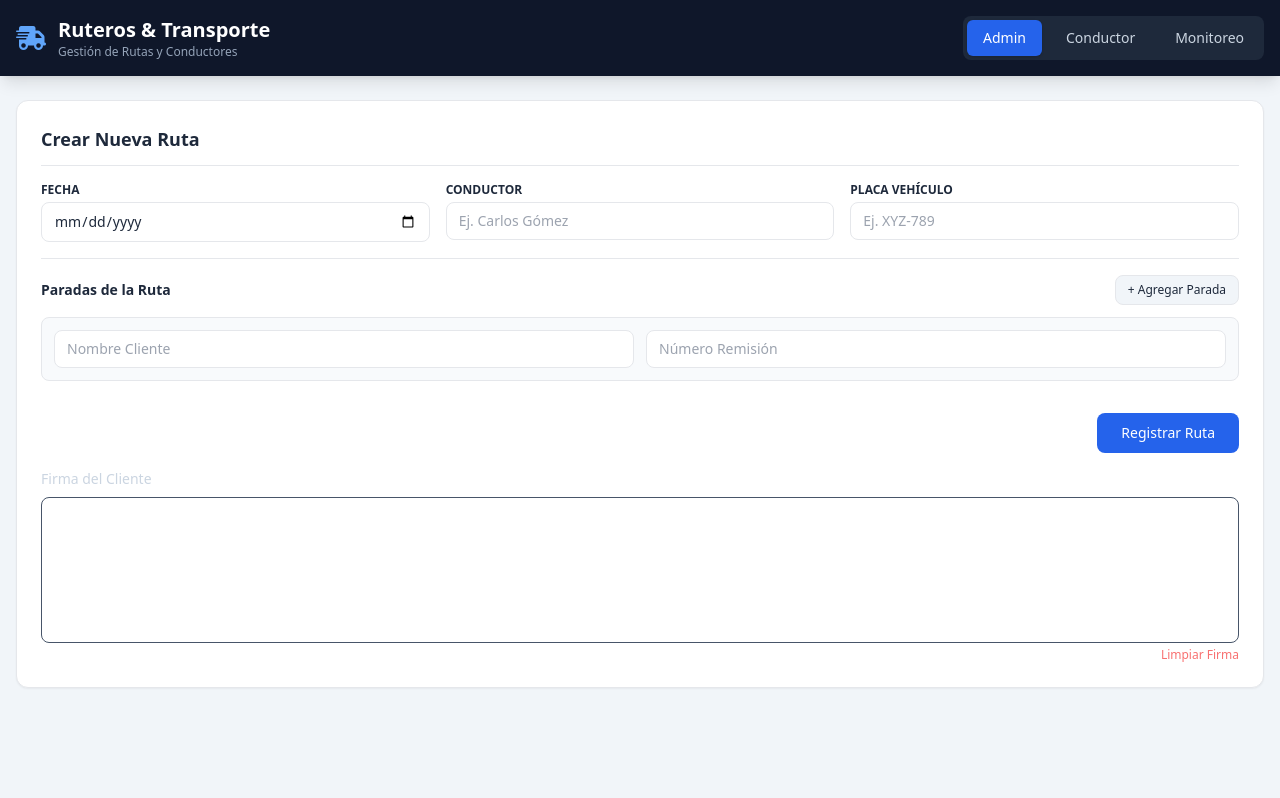
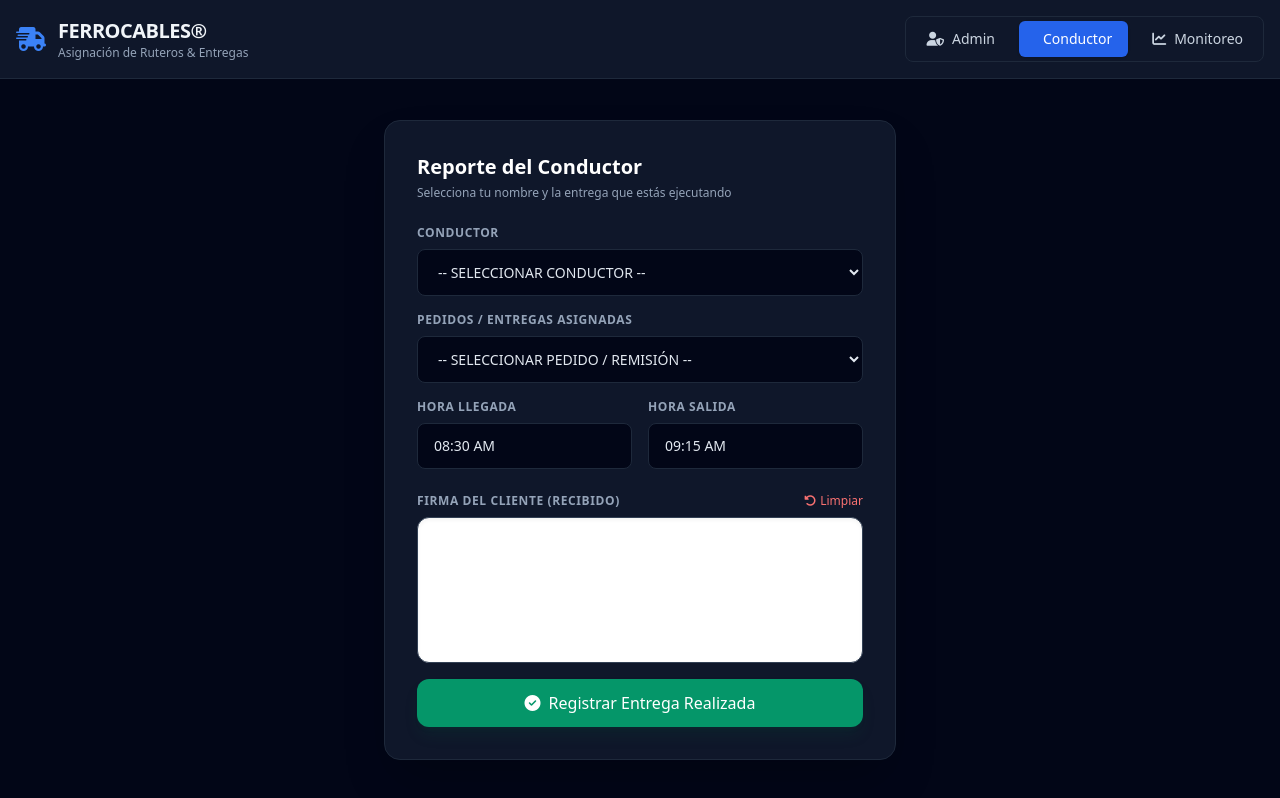
Before and after one commit to ferroia/api-ruteros-ferrocables, a website: page public/index.html in a window 1280 px wide. Drawn offline with nearby package versions, Linux system fonts and the light colour scheme.

Commit message:
feat: actualizar interfaz con recuadro de firma

```diff
--- a/public/index.html
+++ b/public/index.html
@@ -7,241 +7,105 @@
   <script src="https://cdn.tailwindcss.com"></script>
   <link rel="stylesheet" href="https://cdnjs.cloudflare.com/ajax/libs/font-awesome/6.4.0/css/all.min.css">
 </head>
-<body class="bg-slate-100 text-slate-800 min-h-screen flex flex-col">
-  <header class="bg-slate-900 text-white shadow-lg sticky top-0 z-50">
+<body class="bg-slate-950 text-slate-100 min-h-screen flex flex-col font-sans">
+
+  <!-- Header -->
+  <header class="bg-slate-900 border-b border-slate-800 sticky top-0 z-50">
     <div class="max-w-7xl mx-auto px-4 py-4 flex flex-col md:flex-row justify-between items-center gap-4">
       <div class="flex items-center space-x-3">
-        <i class="fa-solid fa-truck-fast text-2xl text-blue-400"></i>
+        <i class="fa-solid fa-truck-fast text-2xl text-blue-500"></i>
         <div>
-          <h1 class="text-xl font-bold">Ruteros & Transporte</h1>
-          <p class="text-xs text-slate-400">Gestión de Rutas y Conductores</p>
+          <h1 class="text-xl font-bold tracking-tight">FERROCABLES®</h1>
+          <p class="text-xs text-slate-400">Asignación de Ruteros & Entregas</p>
         </div>
       </div>
-      <nav class="flex space-x-2 bg-slate-800 p-1 rounded-lg">
-        <button onclick="switchTab('tab-admin')" id="btn-admin" class="px-4 py-2 text-sm font-medium rounded-md text-white bg-blue-600 shadow">Admin</button>
-        <button onclick="switchTab('tab-driver')" id="btn-driver" class="px-4 py-2 text-sm font-medium rounded-md text-slate-300">Conductor</button>
-        <button onclick="switchTab('tab-monitor')" id="btn-monitor" class="px-4 py-2 text-sm font-medium rounded-md text-slate-300">Monitoreo</button>
+      <nav class="flex space-x-2 bg-slate-900 p-1 rounded-lg border border-slate-800">
+        <button id="btn-admin" class="px-4 py-2 text-sm font-medium rounded-md text-slate-300 hover:text-white transition">
+          <i class="fa-solid fa-user-shield mr-2"></i>Admin
+        </button>
+        <button id="btn-conductor" class="px-4 py-2 text-sm font-medium rounded-md text-white bg-blue-600 shadow">
+          <i class="fa-solid fa-steering-wheel mr-2"></i>Conductor
+        </button>
+        <button id="btn-monitoreo" class="px-4 py-2 text-sm font-medium rounded-md text-slate-300 hover:text-white transition">
+          <i class="fa-solid fa-chart-line mr-2"></i>Monitoreo
+        </button>
       </nav>
     </div>
   </header>
 
-  <main class="flex-grow max-w-7xl w-full mx-auto px-4 py-6">
-    <!-- ADMIN -->
-    <section id="tab-admin" class="space-y-6">
-      <div class="bg-white rounded-xl shadow-sm border p-6">
-        <h2 class="text-lg font-bold border-b pb-3 mb-4">Crear Nueva Ruta</h2>
-        <form id="admin-form" onsubmit="handleCreateRoute(event)" class="space-y-4">
-          <div class="grid grid-cols-1 md:grid-cols-3 gap-4">
+  <!-- Main Content / Formulario Conductor -->
+  <main class="flex-grow flex items-center justify-center p-4">
+    <div class="w-full max-w-lg bg-slate-900 border border-slate-800 rounded-2xl shadow-2xl p-6 sm:p-8 space-y-6">
       <div>
-              <label class="block text-xs font-semibold uppercase mb-1">Fecha</label>
-              <input type="date" id="route-date" required class="w-full px-3 py-2 border rounded-lg text-sm">
+        <h2 class="text-xl font-bold text-white">Reporte del Conductor</h2>
+        <p class="text-xs text-slate-400 mt-1">Selecciona tu nombre y la entrega que estás ejecutando</p>
+      </div>
+
+      <form id="conductorForm" class="space-y-4">
+        <div>
+          <label class="block text-xs font-semibold uppercase tracking-wider text-slate-400 mb-2">Conductor</label>
+          <select name="conductor" class="w-full bg-slate-950 border border-slate-800 rounded-lg px-4 py-3 text-sm text-slate-200 focus:outline-none focus:border-blue-500">
+            <option value="">-- SELECCIONAR CONDUCTOR --</option>
+            <option value="ANDRES LOPEZ">ANDRÉS LÓPEZ (MNO-456)</option>
+          </select>
+        </div>
+
+        <div>
+          <label class="block text-xs font-semibold uppercase tracking-wider text-slate-400 mb-2">Pedidos / Entregas Asignadas</label>
+          <select name="pedido" class="w-full bg-slate-950 border border-slate-800 rounded-lg px-4 py-3 text-sm text-slate-200 focus:outline-none focus:border-blue-500">
+            <option value="">-- SELECCIONAR PEDIDO / REMISIÓN --</option>
+          </select>
+        </div>
+
+        <div class="grid grid-cols-2 gap-4">
+          <div>
+            <label class="block text-xs font-semibold uppercase tracking-wider text-slate-400 mb-2">Hora Llegada</label>
+            <input type="text" name="horaLlegada" value="08:30 AM" class="w-full bg-slate-950 border border-slate-800 rounded-lg px-4 py-3 text-sm text-slate-200 focus:outline-none focus:border-blue-500">
           </div>
           <div>
-              <label class="block text-xs font-semibold uppercase mb-1">Conductor</label>
-              <input type="text" id="driver-name" placeholder="Ej. Carlos Gómez" required class="w-full px-3 py-2 border rounded-lg text-sm">
-            </div>
-            <div>
-              <label class="block text-xs font-semibold uppercase mb-1">Placa Vehículo</label>
-              <input type="text" id="vehicle-plate" placeholder="Ej. XYZ-789" required class="w-full px-3 py-2 border rounded-lg text-sm">
-            </div>
-          </div>
-          <div class="border-t pt-4">
-            <div class="flex justify-between items-center mb-3">
-              <h3 class="text-sm font-semibold">Paradas de la Ruta</h3>
-              <button type="button" onclick="addStopRow()" class="text-xs bg-slate-100 px-3 py-1.5 rounded-lg border">+ Agregar Parada</button>
-            </div>
-            <div id="stops-container" class="space-y-3"></div>
-          </div>
-          <div class="flex justify-end pt-4">
-            <button type="submit" class="bg-blue-600 text-white font-medium px-6 py-2.5 rounded-lg text-sm">Registrar Ruta</button>
-          </div>
-
-  <div class="mb-4">
-    <label class="block text-sm font-medium mb-2 text-slate-300">Firma del Cliente</label>
-    <div class="border border-slate-600 rounded-lg bg-white overflow-hidden">
-      <canvas id="signatureCanvas" class="w-full h-36 touch-none cursor-crosshair"></canvas>
-    </div>
-    <div class="flex justify-end mt-1">
-      <button type="button" id="clearCanvasBtn" class="text-xs text-red-400 hover:underline">Limpiar Firma</button>
+            <label class="block text-xs font-semibold uppercase tracking-wider text-slate-400 mb-2">Hora Salida</label>
+            <input type="text" name="horaSalida" value="09:15 AM" class="w-full bg-slate-950 border border-slate-800 rounded-lg px-4 py-3 text-sm text-slate-200 focus:outline-none focus:border-blue-500">
           </div>
         </div>
 
-</form>
+        <!-- MÓDULO DE FIRMA DEL CLIENTE -->
+        <div class="pt-2">
+          <div class="flex justify-between items-center mb-2">
+            <label class="block text-xs font-semibold uppercase tracking-wider text-slate-400">Firma del Cliente (Recibido)</label>
+            <button type="button" id="clearCanvasBtn" class="text-xs text-red-400 hover:text-red-300 transition flex items-center gap-1">
+              <i class="fa-solid fa-rotate-left"></i> Limpiar
+            </button>
           </div>
-    </section>
-
-    <!-- CONDUCTOR -->
-    <section id="tab-driver" class="hidden space-y-6">
-      <div class="bg-white rounded-xl shadow-sm border p-6 max-w-xl">
-        <h2 class="text-lg font-bold border-b pb-3 mb-4">Registro de Paradas</h2>
-        <form id="driver-form" onsubmit="handleDriverUpdate(event)" class="space-y-4">
-          <div>
-            <label class="block text-xs font-semibold uppercase mb-1">ID Parada</label>
-            <input type="number" id="stop-id" placeholder="Ej. 1" required class="w-full px-3 py-2 border rounded-lg text-sm">
-          </div>
-          <div class="grid grid-cols-2 gap-4">
-            <div>
-              <label class="block text-xs font-semibold uppercase mb-1">Hora Llegada</label>
-              <input type="text" id="arrival-time" placeholder="08:30 AM" required class="w-full px-3 py-2 border rounded-lg text-sm">
-            </div>
-            <div>
-              <label class="block text-xs font-semibold uppercase mb-1">Hora Salida</label>
-              <input type="text" id="departure-time" placeholder="09:15 AM" required class="w-full px-3 py-2 border rounded-lg text-sm">
-            </div>
-          </div>
-          <div>
-            <label class="block text-xs font-semibold uppercase mb-1">Novedad / Observación</label>
-            <textarea id="novelty" rows="3" placeholder="Entregado..." class="w-full px-3 py-2 border rounded-lg text-sm"></textarea>
-          </div>
-          <button type="submit" class="w-full bg-emerald-600 text-white font-medium py-2.5 rounded-lg text-sm">Actualizar Parada</button>
-
-  <div class="mb-4">
-    <label class="block text-sm font-medium mb-2 text-slate-300">Firma del Cliente</label>
-    <div class="border border-slate-600 rounded-lg bg-white overflow-hidden">
+          <div class="border border-slate-700 rounded-xl bg-white overflow-hidden shadow-inner">
             <canvas id="signatureCanvas" class="w-full h-36 touch-none cursor-crosshair"></canvas>
-    </div>
-    <div class="flex justify-end mt-1">
-      <button type="button" id="clearCanvasBtn" class="text-xs text-red-400 hover:underline">Limpiar Firma</button>
           </div>
         </div>
 
+        <button type="submit" class="w-full bg-emerald-600 hover:bg-emerald-500 text-white font-medium py-3 rounded-xl transition flex items-center justify-center space-x-2 shadow-lg shadow-emerald-900/20">
+          <i class="fa-solid fa-circle-check"></i>
+          <span>Registrar Entrega Realizada</span>
+        </button>
       </form>
     </div>
-    </section>
-
-    <!-- MONITOREO -->
-    <section id="tab-monitor" class="hidden space-y-6">
-      <div class="bg-white rounded-xl shadow-sm border p-6">
-        <div class="flex justify-between items-center mb-4">
-          <h2 class="text-lg font-bold">Rutas Registradas</h2>
-          <button onclick="fetchRoutes()" class="text-xs bg-slate-100 px-3 py-1.5 rounded-lg border">Actualizar</button>
-        </div>
-        <div class="overflow-x-auto">
-          <table class="w-full text-left border-collapse text-sm">
-            <thead>
-              <tr class="bg-slate-50 border-b">
-                <th class="py-3 px-4">ID</th>
-                <th class="py-3 px-4">Fecha</th>
-                <th class="py-3 px-4">Conductor</th>
-                <th class="py-3 px-4">Placa</th>
-                <th class="py-3 px-4">Estado</th>
-              </tr>
-            </thead>
-            <tbody id="routes-tbody"></tbody>
-          </table>
-        </div>
-      </div>
-    </section>
   </main>
 
   <script>
-    const API_BASE = window.location.origin;
-    const ADMIN_KEY = 'CLAVE_ADMIN_2026';
-
-    function switchTab(tabId) {
-      ['tab-admin', 'tab-driver', 'tab-monitor'].forEach(id => {
-        document.getElementById(id).classList.add('hidden');
-      });
-      document.getElementById(tabId).classList.remove('hidden');
-      if (tabId === 'tab-monitor') fetchRoutes();
-    }
-
-    function addStopRow() {
-      const container = document.getElementById('stops-container');
-      const row = document.createElement('div');
-      row.className = 'grid grid-cols-1 md:grid-cols-2 gap-3 bg-slate-50 p-3 rounded-lg border stop-row';
-      row.innerHTML = `
-        <input type="text" placeholder="Nombre Cliente" required class="stop-client px-3 py-2 border rounded-lg text-sm">
-        <input type="text" placeholder="Número Remisión" required class="stop-invoice px-3 py-2 border rounded-lg text-sm">
-      `;
-      container.appendChild(row);
-    }
-
-    async function handleCreateRoute(e) {
-      e.preventDefault();
-      const stops = Array.from(document.querySelectorAll('.stop-row')).map(row => ({
-        cliente_nombre: row.querySelector('.stop-client').value,
-        numero_factura_remision: row.querySelector('.stop-invoice').value
-      }));
-
-      const payload = {
-        fecha: document.getElementById('route-date').value,
-        conductor_nombre: document.getElementById('driver-name').value,
-        vehiculo_placa: document.getElementById('vehicle-plate').value,
-        paradas: stops
-      };
-
-      const res = await fetch(API_BASE + '/api/v1/admin/ruteros', {
-        method: 'POST',
-        headers: { 'Content-Type': 'application/json', 'x-admin-code': ADMIN_KEY },
-        body: JSON.stringify(payload)
-      });
-      if (res.ok) {
-        alert('Ruta creada con éxito');
-        document.getElementById('admin-form').reset();
-        document.getElementById('stops-container').innerHTML = '';
-        addStopRow();
-      } else {
-        alert('Error al crear ruta');
-      }
-    }
-
-    async function handleDriverUpdate(e) {
-      e.preventDefault();
-      const stopId = document.getElementById('stop-id').value;
-      const payload = {
-        hora_llegada: document.getElementById('arrival-time').value,
-        hora_salida: document.getElementById('departure-time').value,
-        novedad: document.getElementById('novelty').value
-      };
-
-      const res = await fetch(API_BASE + '/api/v1/paradas/' + stopId, {
-        method: 'PATCH',
-        headers: { 'Content-Type': 'application/json' },
-        body: JSON.stringify(payload)
-      });
-      if (res.ok) {
-        alert('Parada actualizada');
-        document.getElementById('driver-form').reset();
-      } else {
-        alert('Error al actualizar');
-      }
-    }
-
-    async function fetchRoutes() {
-      const res = await fetch(API_BASE + '/api/v1/ruteros');
-      const data = await res.json();
-      const tbody = document.getElementById('routes-tbody');
-      tbody.innerHTML = data.map(r => `
-        <tr class="border-b">
-          <td class="py-3 px-4 font-bold text-blue-600">#${r.id}</td>
-          <td class="py-3 px-4">${r.fecha}</td>
-          <td class="py-3 px-4">${r.conductor_nombre}</td>
-          <td class="py-3 px-4">${r.vehiculo_placa}</td>
-          <td class="py-3 px-4"><span class="px-2 py-1 rounded bg-emerald-100 text-emerald-700 text-xs">${r.estado}</span></td>
-        </tr>
-      `).join('');
-    }
-
-    addStopRow();
-  </script>
-
-<script>
     const canvas = document.getElementById('signatureCanvas');
-  const ctx = canvas ? canvas.getContext('2d') : null;
+    const ctx = canvas.getContext('2d');
     const clearBtn = document.getElementById('clearCanvasBtn');
     let isDrawing = false;
 
-  if (canvas && ctx) {
     function resizeCanvas() {
-      canvas.width = canvas.parentElement.clientWidth;
+      const rect = canvas.parentElement.getBoundingClientRect();
+      canvas.width = rect.width;
       canvas.height = 140;
-      ctx.strokeStyle = '#000000';
-      ctx.lineWidth = 2;
+      ctx.strokeStyle = '#0f172a';
+      ctx.lineWidth = 2.5;
       ctx.lineCap = 'round';
     }
+
     window.addEventListener('resize', resizeCanvas);
-    resizeCanvas();
+    setTimeout(resizeCanvas, 100);
 
     function getCoords(e) {
       const rect = canvas.getBoundingClientRect();
@@ -276,13 +140,9 @@
     canvas.addEventListener('touchmove', draw, { passive: false });
     canvas.addEventListener('touchend', stopDrawing);
 
-    if (clearBtn) {
     clearBtn.addEventListener('click', () => {
       ctx.clearRect(0, 0, canvas.width, canvas.height);
     });
-    }
-  }
   </script>
-
 </body>
 </html>
```
Lines whose indentation alone changed are shown as unchanged.
